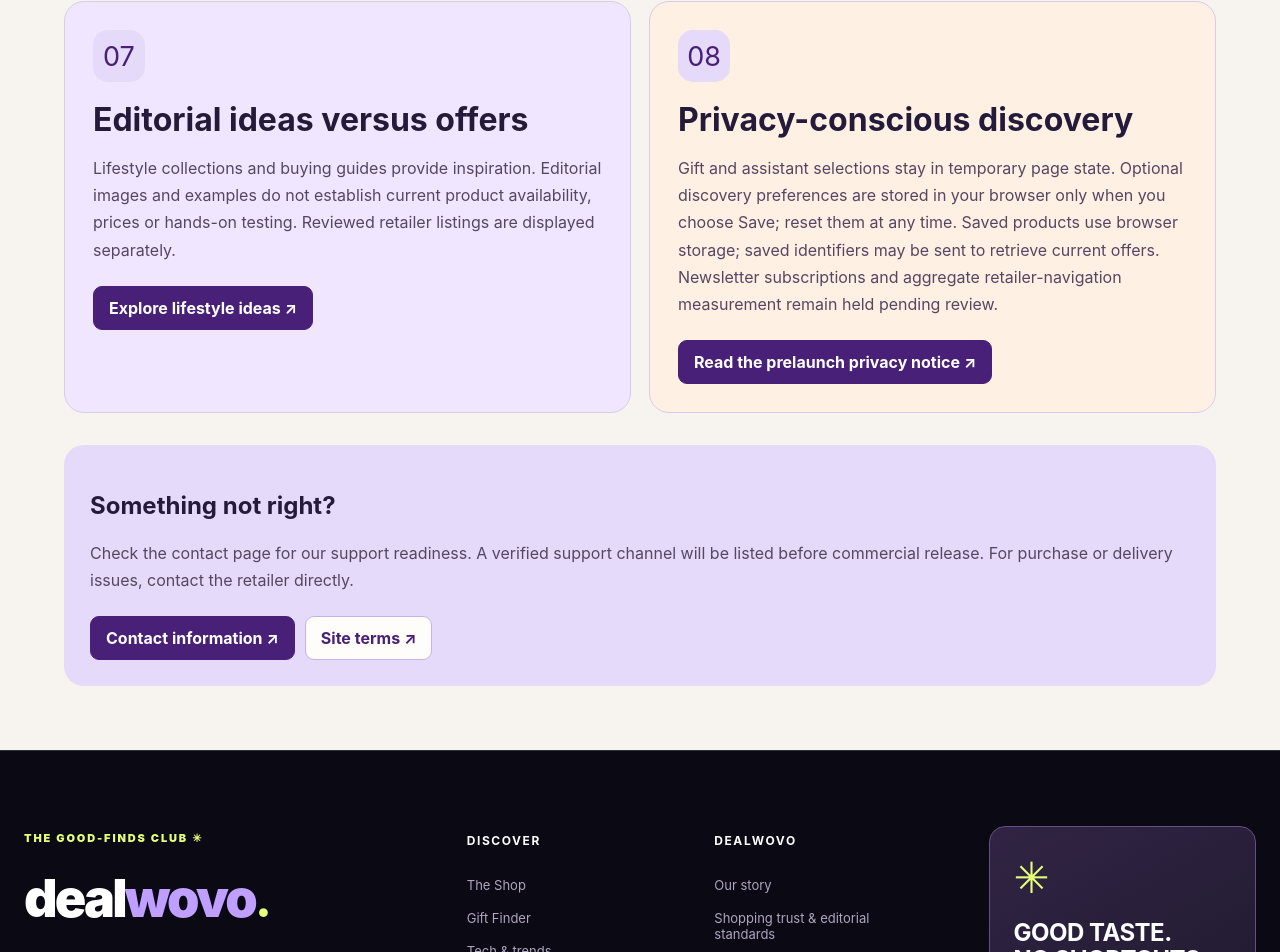
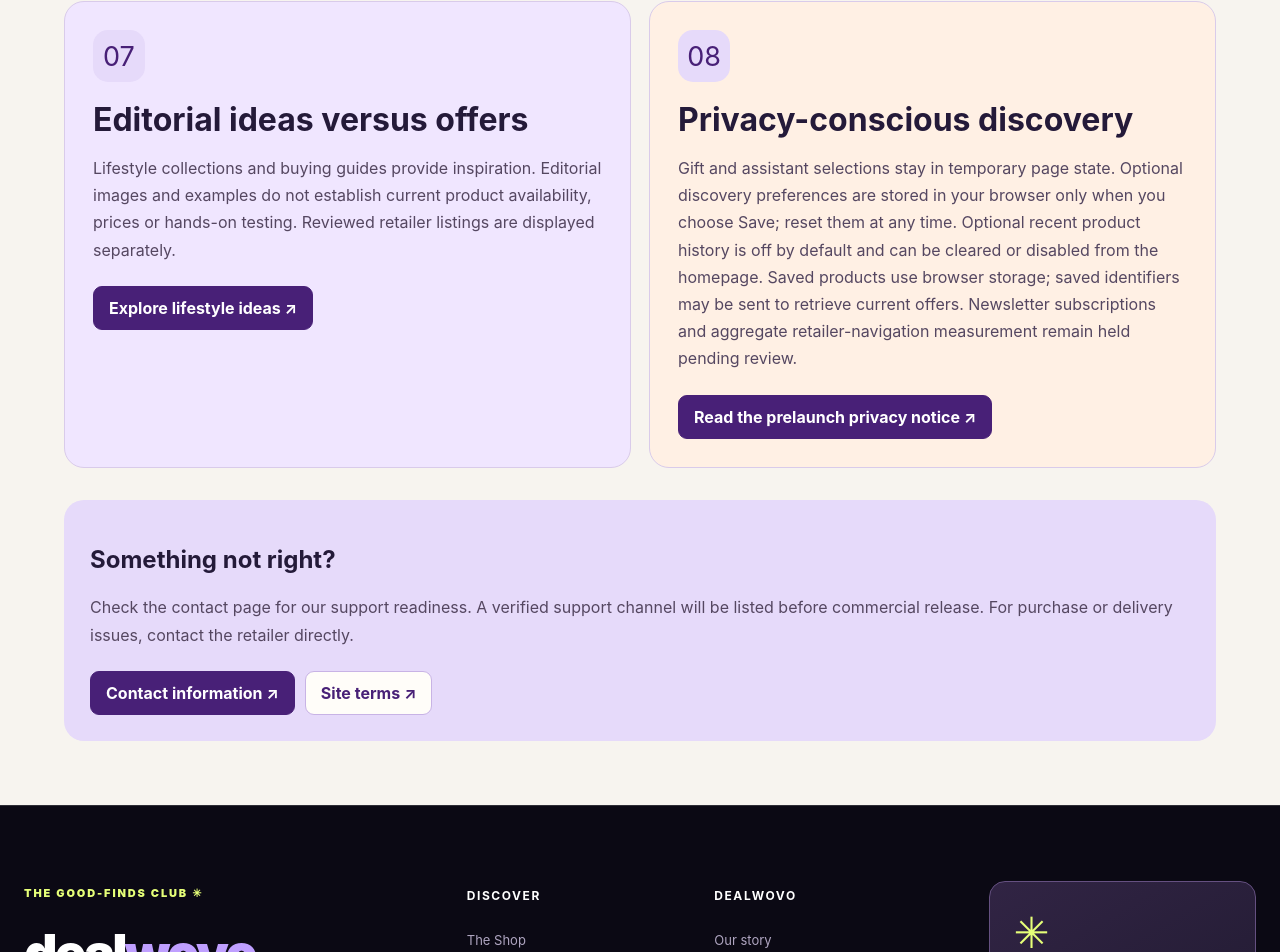
Before and after one commit to aimplexis/dealwovo-storefront, a Next.js app: page /trust in a window 1280 px wide. Shown: the part 1626-2578 px from the top of the page. Built offline with nearby package versions, Linux system fonts and the light colour scheme.

Commit message:
Integrate opt-in recent discovery in app/trust/page.tsx

```diff
--- a/app/trust/page.tsx
+++ b/app/trust/page.tsx
@@ -10,6 +10,6 @@ const principles=[
  {title:"Know who you buy from",text:"Dealwovo does not handle checkout, payment, shipping, returns or order support. Check the retailer's identity, exact product variant, warranty and purchase terms.",href:"/guides",label:"Explore buying guides"},
  {title:"Affiliate transparency",text:"When authorized affiliate links are published, qualifying purchases may earn Dealwovo a commission. Current guided catalog ranking is based on matching evidence and review recency, not commission amounts.",href:"/affiliate-disclosure",label:"Read our affiliate disclosure"},
  {title:"Editorial ideas versus offers",text:"Lifestyle collections and buying guides provide inspiration. Editorial images and examples do not establish current product availability, prices or hands-on testing. Reviewed retailer listings are displayed separately.",href:"/lifestyle",label:"Explore lifestyle ideas"},
- {title:"Privacy-conscious discovery",text:"Gift and assistant selections stay in temporary page state. Optional discovery preferences are stored in your browser only when you choose Save; reset them at any time. Saved products use browser storage; saved identifiers may be sent to retrieve current offers. Newsletter subscriptions and aggregate retailer-navigation measurement remain held pending review.",href:"/privacy",label:"Read the prelaunch privacy notice"}
+ {title:"Privacy-conscious discovery",text:"Gift and assistant selections stay in temporary page state. Optional discovery preferences are stored in your browser only when you choose Save; reset them at any time. Optional recent product history is off by default and can be cleared or disabled from the homepage. Saved products use browser storage; saved identifiers may be sent to retrieve current offers. Newsletter subscriptions and aggregate retailer-navigation measurement remain held pending review.",href:"/privacy",label:"Read the prelaunch privacy notice"}
 ] as const;
 export default function TrustPage(){return <main className="dw-life"><div className="wrap dw-life-inner"><header className="dw-life-hero"><span className="dw2-eyebrow">THE DEALWOVO STANDARD</span><h1>Discover with purpose. <em>Shop with confidence.</em></h1><p>Our goal is to help you make thoughtful shopping decisions, not simply encourage you to buy more.</p><p className="dw-life-note">These are our prelaunch editorial and shopping standards. They do not certify individual products, retailers or the security of external websites. Final commercial policies and verified support contact remain pending.</p></header><div className="dw-life-grid">{principles.map((p,i)=><article key={p.title} className="dw-life-card"><span className="dw-life-symbol" aria-hidden="true">{String(i+1).padStart(2,"0")}</span><h2>{p.title}</h2><p>{p.text}</p><div className="dw-life-actions"><Link href={p.href}>{p.label} ↗</Link></div></article>)}</div><section className="dw-life-next"><h2>Something not right?</h2><p>Check the contact page for our support readiness. A verified support channel will be listed before commercial release. For purchase or delivery issues, contact the retailer directly.</p><Link href="/contact">Contact information ↗</Link><Link href="/terms">Site terms ↗</Link></section></div></main>}
```
